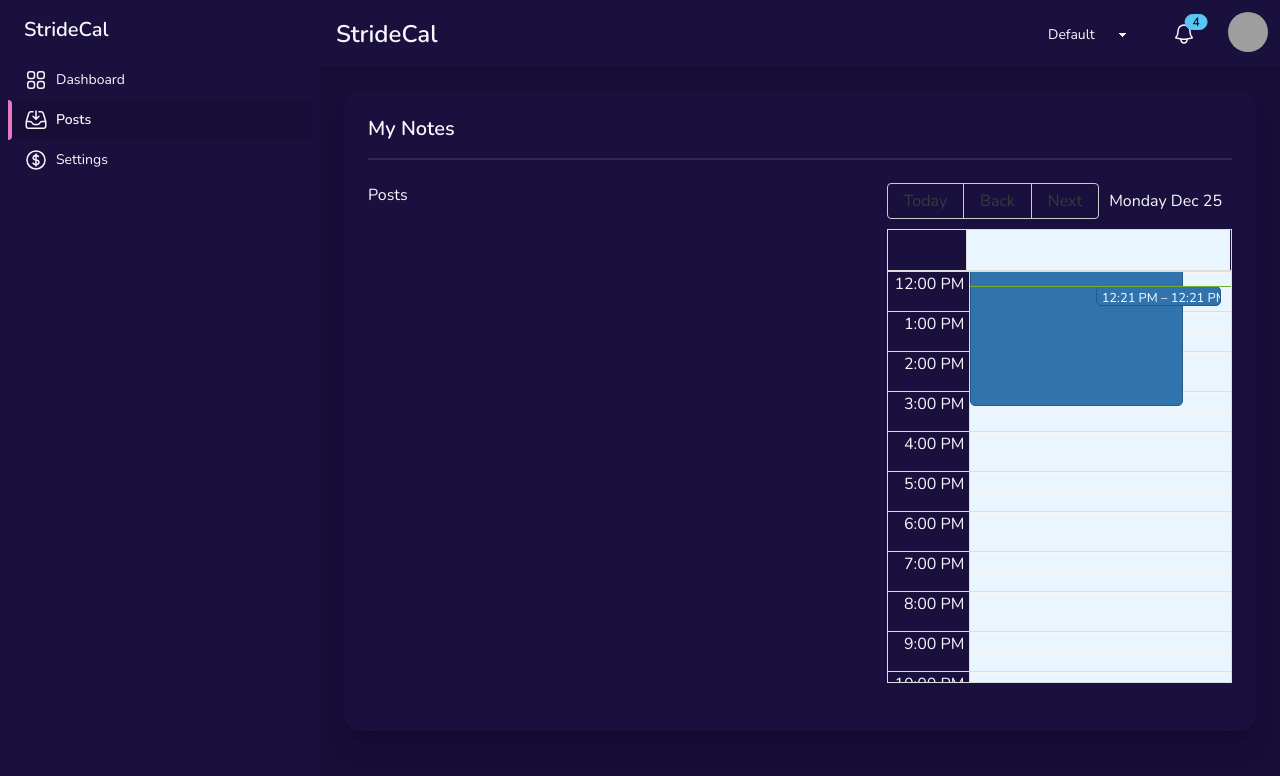
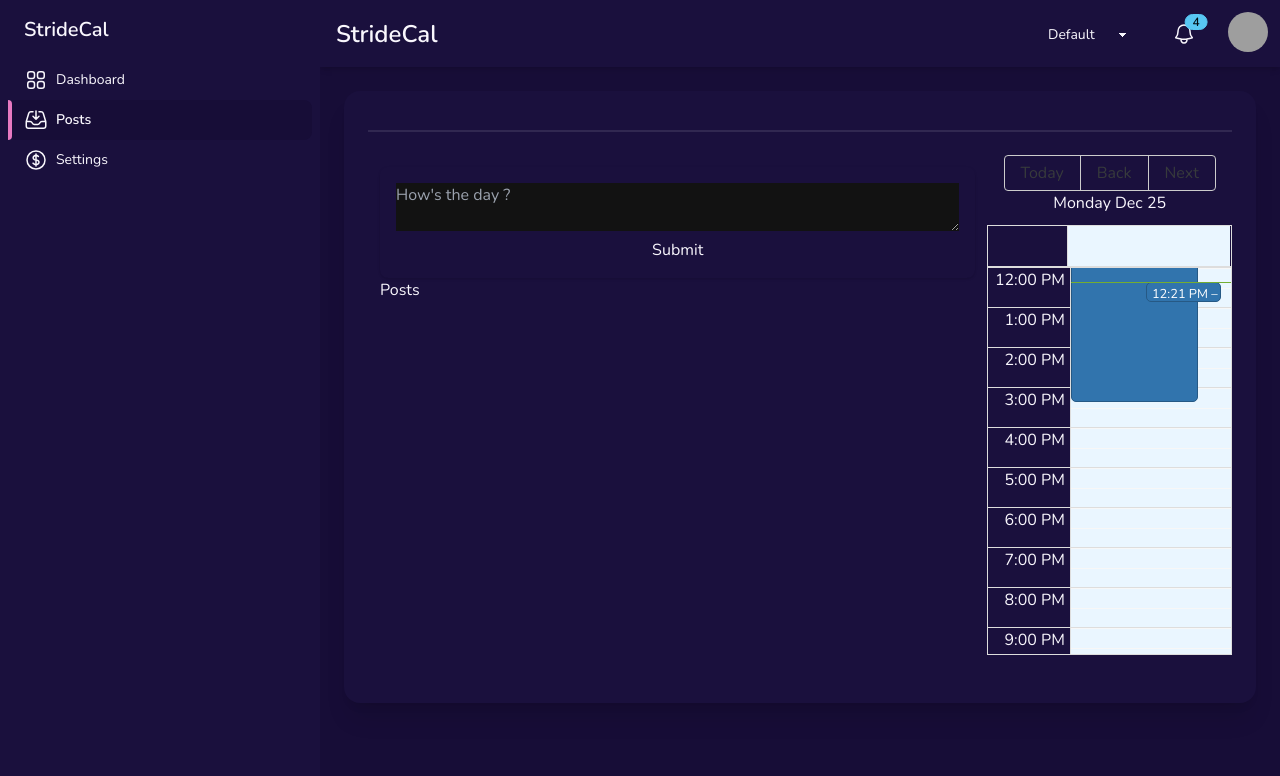
Before and after one commit to vishalkrv/supa-cal, a Next.js app: page /posts in a window 1280 px wide. Shown: the top 776 px of the page. Built offline with nearby package versions, Linux system fonts and the light colour scheme; grey boxes are pictures that could not be loaded.

Commit message:
Added post sections

```diff
--- /dev/null
+++ b/app/(dashboard)/posts/calendar.js
@@ -0,0 +1,45 @@
+'use client';
+
+import { Calendar, dateFnsLocalizer } from 'react-big-calendar'
+import 'react-big-calendar/lib/css/react-big-calendar.css';
+import format from 'date-fns/format'
+import parse from 'date-fns/parse'
+import startOfWeek from 'date-fns/startOfWeek'
+import getDay from 'date-fns/getDay'
+import enUS from 'date-fns/locale/en-US'
+import { useMemo } from 'react';
+
+const locales = {
+  'en-US': enUS,
+}
+
+const localizer = dateFnsLocalizer({
+  format,
+  parse,
+  startOfWeek,
+  getDay,
+  locales,
+})
+
+const now = new Date()
+
+export default function DayCalendar ({ events }) {
+  const { defaultDate } = useMemo(() => ({
+    defaultDate: new Date()
+  }), [])
+
+  const scrollToTime = defaultDate.setHours(defaultDate.getHours(), 0, 0);
+  return (
+    <Calendar
+      localizer={ localizer }
+      defaultDate={ defaultDate }
+      defaultView='day'
+      views={ ['day'] }
+      events={ events }
+      startAccessor="start"
+      endAccessor="end"
+      scrollToTime={ scrollToTime }
+      style={ { height: 500 } }
+    />
+  )
+}
--- a/app/(dashboard)/posts/page.js
+++ b/app/(dashboard)/posts/page.js
@@ -1,28 +1,7 @@
-'use client';
+import DayCalendar from "./calendar"
 
-import { Calendar, dateFnsLocalizer } from 'react-big-calendar'
-import 'react-big-calendar/lib/css/react-big-calendar.css';
-import format from 'date-fns/format'
-import parse from 'date-fns/parse'
-import startOfWeek from 'date-fns/startOfWeek'
-import getDay from 'date-fns/getDay'
-import enUS from 'date-fns/locale/en-US'
-import { useMemo } from 'react';
-
-const locales = {
-  'en-US': enUS,
-}
-
-const localizer = dateFnsLocalizer({
-  format,
-  parse,
-  startOfWeek,
-  getDay,
-  locales,
-})
 
 const now = new Date()
-
 const events = [
   {
     id: 0,
@@ -228,35 +207,31 @@ const events = [
 
 export default function Posts () {
 
-  const { defaultDate } = useMemo(() => ({
-    defaultDate: new Date()
-  }), [])
-
-  const scrollToTime = defaultDate.setHours(defaultDate.getHours(), 0, 0);
 
   return (
     <div className="card w-full p-6 bg-base-100 shadow-xl mt-2">
       <div className="text-xl font-semibold inline-block">
-        My Notes
       </div>
       <div className="divider mt-2">
       </div>
       <div className="h-full w-full flex justify-between pb-6 bg-base-100">
-        <div>
-          Posts
+        <div className="flex flex-col w-full p-3">
+          <div className="rounded-lg shadow p-4">
+            <form>
+              <textarea className="form-textarea w-full" placeholder="How's the day ?"></textarea>
+              <div className="flex flex-col">
+
+                <button type="submit">Submit</button>
+              </div>
+            </form>
+          </div>
+          <div>
+            Posts
+          </div>
         </div>
         <div>
-          <Calendar
-            localizer={ localizer }
-            defaultDate={ defaultDate }
-            defaultView='day'
-            views={ ['day'] }
-            events={ events }
-            startAccessor="start"
-            endAccessor="end"
-            scrollToTime={ scrollToTime }
-            style={ { height: 500 } }
-          />
+          <DayCalendar events={ events }>
+          </DayCalendar>
         </div>
       </div>
     </div>
--- a/components/Header.jsx
+++ b/components/Header.jsx
@@ -80,7 +80,7 @@ also includes corporate and retro themes in tailwind.config file */}
         <div className="dropdown dropdown-end ml-4">
           <label tabIndex={0} className="avatar btn btn-circle btn-ghost">
             <div className="w-10 rounded-full">
-              <img src="https://placeimg.com/80/80/people" alt="profile" />
+              <img src="https://daisyui.com/images/stock/photo-1534528741775-53994a69daeb.jpg" alt="profile" />
             </div>
           </label>
           <ul
```
